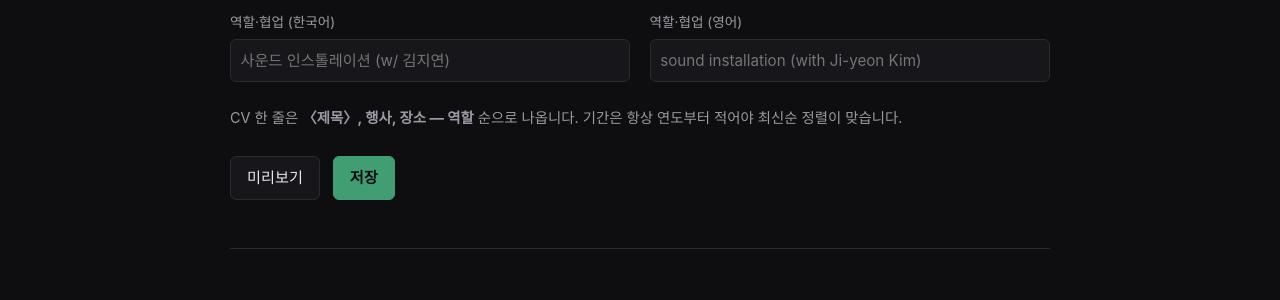
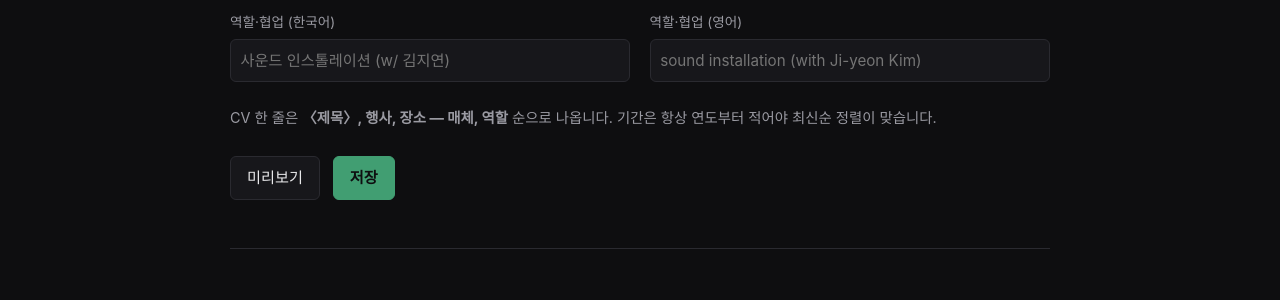
Before and after one commit to morfant/Gang-il-Yi, a Jekyll site: the page built from admin/index.html, in a window 1280 px wide and 1400 px high, scrolled down 1878 px. Shown: the part 703-1003 px from the top of the window. Built offline with Jekyll 4.4.1, drawn with Linux system fonts in a browser that asks for light colours; some web fonts are replaced.

Commit message:
Admin: disabled button style; CV line hint includes medium
Co-Authored-By: Claude Fable 5.1 <noreply@anthropic.com>

```diff
--- a/admin/index.html
+++ b/admin/index.html
@@ -82,7 +82,7 @@ noindex: true
     <label>역할·협업 (한국어)<input name="role" placeholder="사운드 인스톨레이션 (w/ 김지연)"></label>
     <label>역할·협업 (영어)<input name="role_en" placeholder="sound installation (with Ji-yeon Kim)"></label>
   </div>
-  <p class="dim">CV 한 줄은 <b>〈제목〉, 행사, 장소 — 역할</b> 순으로 나옵니다. 기간은 항상 연도부터 적어야 최신순 정렬이 맞습니다.</p>
+  <p class="dim">CV 한 줄은 <b>〈제목〉, 행사, 장소 — 매체, 역할</b> 순으로 나옵니다. 기간은 항상 연도부터 적어야 최신순 정렬이 맞습니다.</p>
 
   <div class="actions">
     <button type="button" class="btn" id="btn-preview">미리보기</button>
--- a/assets/css/main.css
+++ b/assets/css/main.css
@@ -361,6 +361,7 @@ img { max-width: 100%; height: auto; display: block; }
 .admin .btn.primary { background: var(--accent); color: #0e0e10; border-color: var(--accent); font-weight: 600; }
 .admin .btn.primary:hover { filter: brightness(1.1); color: #0e0e10; }
 .admin [hidden] { display: none !important; }
+.admin .btn:disabled { opacity: 0.45; cursor: not-allowed; }
 .admin .btn.small { font-size: 0.85rem; padding: 0.3rem 0.7rem; margin-top: 0.3rem; }
 .admin .actions { display: flex; flex-wrap: wrap; align-items: center; gap: 0.8rem; margin-top: 1.6rem; }
 .admin .preview { margin-top: 1rem; padding: 1rem; background: var(--bg-soft); border: 1px solid var(--line); border-radius: 8px; font-size: 0.82rem; line-height: 1.5; overflow-x: auto; white-space: pre-wrap; }
```
